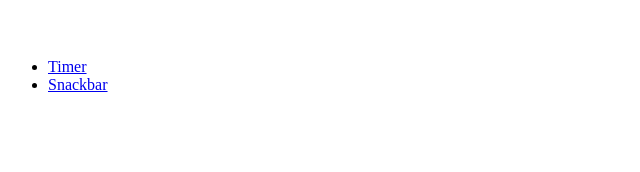
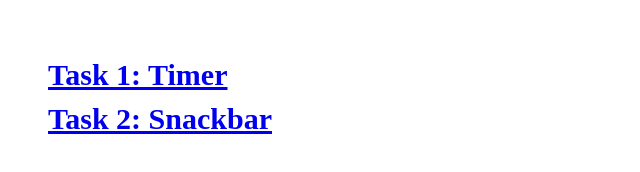
Before and after one commit to ku-anna/goit-js-hw-10, a plain HTML site: page src/index.html in a window 1280 px wide. Shown: the whole page, without its empty margins (0-640 px from the left). Drawn offline with nearby package versions, Linux system fonts and the light colour scheme; files that its build step writes are made by us from their sources.

Commit message:
JS hw-10 review-ready

```diff
--- /dev/null
+++ b/src/css/index.css
@@ -0,0 +1,9 @@
+ul {
+  list-style: none;
+}
+
+li {
+  font-weight: 700;
+  font-size: 30px;
+  margin-top: 10px;
+}
--- a/src/index.html
+++ b/src/index.html
@@ -5,15 +5,15 @@
     <link rel="icon" type="image/svg+xml" href="/favicon.svg" />
     <meta name="viewport" content="width=device-width, initial-scale=1.0" />
     <title>JS hw 10</title>
-    <link rel="stylesheet" href="./src/css/index.css" />
+    <link rel="stylesheet" href="./css/index.css" />
   </head>
   <body>
     <load src="./partials/header.html" icon-path="img/sprite.svg#logo" />
 
     <main>
       <ul>
-        <li><a href="./1-timer.html">Timer</a></li>
-        <li><a href="./2-snackbar.html">Snackbar</a></li>
+        <li><a href="./1-timer.html">Task 1: Timer</a></li>
+        <li><a href="./2-snackbar.html">Task 2: Snackbar</a></li>
       </ul>
     </main>
 
```
